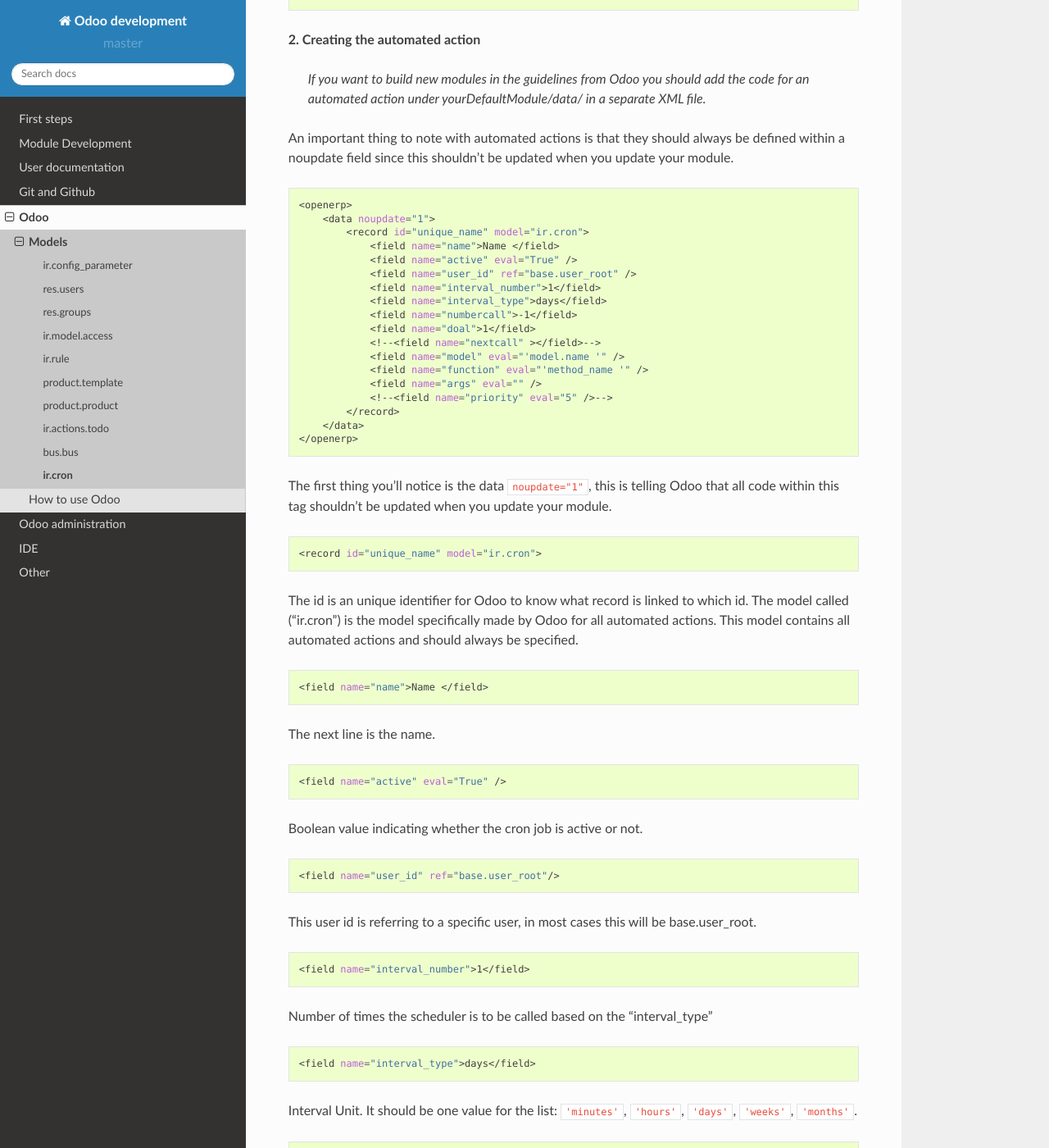
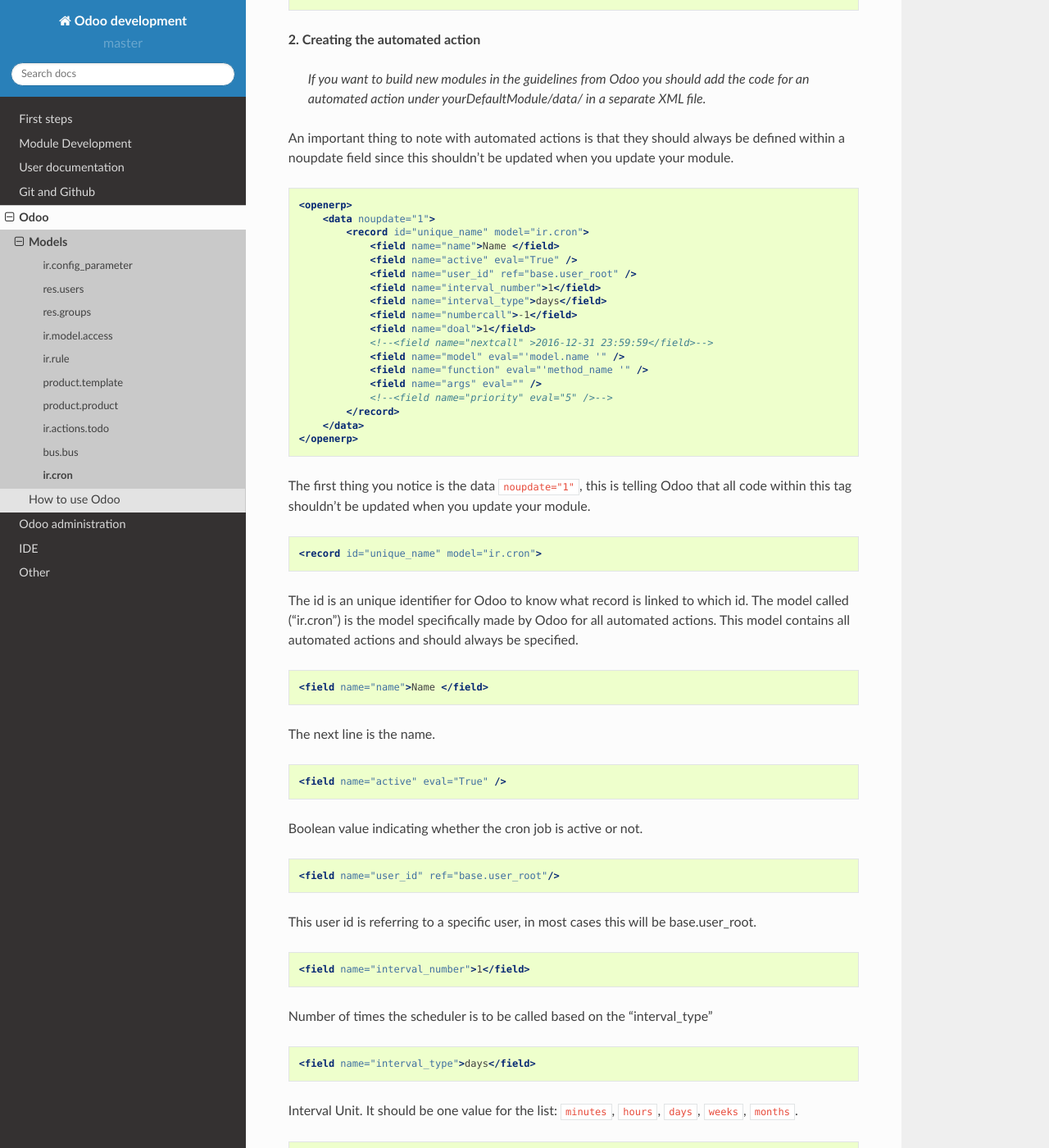
Before and after one commit to itpp-labs/odoo-development, a Sphinx documentation site: the page built from docs/odoo/models/ir.cron.rst, in a window 1280 px wide and 1400 px high, scrolled down 474 px. Shown: the whole window at 82% size. Built offline with Sphinx 7.4.7 and the Read the Docs theme 2.0.0, drawn with Linux system fonts in a browser that asks for light colours; pages that are not in the unit, such as notebooks, are missing from menus; some of the changed text lies outside the part shown.

Commit message:
[EDIT] Used the correct format

```diff
--- a/docs/odoo/models/ir.cron.rst
+++ b/docs/odoo/models/ir.cron.rst
@@ -26,7 +26,7 @@
 
 An important thing to note with automated actions is that they should always be defined within a noupdate field since this shouldn’t be updated when you update your module.
 
-.. code-block:: shell
+.. code-block:: xml
 
     <openerp>
         <data noupdate="1">
@@ -38,7 +38,7 @@
             	<field name="interval_type">days</field>
             	<field name="numbercall">-1</field>
             	<field name="doal">1</field>
-            	<!--<field name="nextcall" ></field>-->
+            	<!--<field name="nextcall" >2016-12-31 23:59:59</field>-->
             	<field name="model" eval="'model.name '" />
             	<field name="function" eval="'method_name '" />
             	<field name="args" eval="" />
@@ -47,81 +47,81 @@
         </data>
     </openerp>
 
-The first thing you’ll notice is the data ``noupdate="1"``, this is telling Odoo that all code within this tag shouldn’t be updated when you update your module.
+The first thing you notice is the data ``noupdate="1"``, this is telling Odoo that all code within this tag shouldn’t be updated when you update your module.
 
-.. code-block:: shell
+.. code-block:: xml
 
     <record id="unique_name" model="ir.cron">
 
 The id is an unique identifier for Odoo to know what record is linked to which id. The model called ("ir.cron") is the model specifically made by Odoo for all automated actions. This model contains all automated actions and should always be specified.
 
-.. code-block:: shell
+.. code-block:: xml
 
     <field name="name">Name </field>
 
 The next line is the name.
 
-.. code-block:: shell
+.. code-block:: xml
 
     <field name="active" eval="True" />
 
 Boolean value indicating whether the cron job is active or not.
 
-.. code-block:: shell
+.. code-block:: xml
 
     <field name="user_id" ref="base.user_root"/>
 
 This user id is referring to a specific user, in most cases this will be base.user_root.
 
-.. code-block:: shell
+.. code-block:: xml
 
     <field name="interval_number">1</field>
 
 Number of times the scheduler is to be called based on the "interval_type"
 
-.. code-block:: shell
+.. code-block:: xml
 
     <field name="interval_type">days</field>
 Interval Unit.
-It should be one value for the list: ``'minutes'``, ``'hours'``, ``'days'``, ``'weeks'``, ``'months'``.
+It should be one value for the list: ``minutes``, ``hours``, ``days``, ``weeks``, ``months``.
 
-.. code-block:: shell
+.. code-block:: xml
 
     <field name="numbercall">-1</field>
 
 An integer value specifying how many times the job is executed. A negative value means no limit.
 
-.. code-block:: shell
+.. code-block:: xml
 
     <field name="doal">1</field>
 
 A boolean value indicating whether missed occurrences should be executed when the server restarts.
 
-.. code-block:: shell
+.. code-block:: xml
 
-    <field name="nextcall" ></field>
+    <field name="nextcall" >2016-12-31 23:59:59</field> <!-- notice the date/time format -->
 
 Next planned execution date for this job.
 
-.. code-block:: shell
+.. code-block:: xml
 
     <field name="model" eval="'model.name '" />
 
 The field ``model`` specifies on which model the automated action should be called.
 
-.. code-block:: shell
+.. code-block:: xml
 
     <field name="function" eval="'method_name '" />
 
 Name of the method to be called when this job is processed.
 
-.. code-block:: shell
+.. code-block:: xml
 
     <field name="args" eval="" />
 
 The arguments to be passed to the method.
 
-.. code-block:: shell
+.. code-block:: xml
 
     <field name="priority" eval="5" />
 
@@ -131,22 +131,22 @@
 **Defaults.**
 
 
-+------------------+-----------------------------------------------------------+
-| Name             | Definition                                                |
-+==================+===========================================================+
-| nextcall	   | lambda *a: time.strftime(DEFAULT_SERVER_DATETIME_FORMAT   |
-+------------------+-----------------------------------------------------------+
-| priority         | 5                                                         |
-+------------------+-----------------------------------------------------------+
-| user_id          | lambda obj,cr,uid,context: uid                            |
-+------------------+-----------------------------------------------------------+
-| interval_number  | 1                                                         |
-+------------------+-----------------------------------------------------------+
-| interval_type    | months                                                    |
-+------------------+-----------------------------------------------------------+
-| numbercall       | 1                                                         |
-+------------------+-----------------------------------------------------------+
-| active           | 1                                                         |
-+------------------+-----------------------------------------------------------+
-| doall            | 1                                                         |
-+------------------+-----------------------------------------------------------+
++------------------+---------------------------------------------------------------+
+| Name             | Definition                                                    |
++==================+===============================================================+
+| nextcall	   | ``lambda *a: time.strftime(DEFAULT_SERVER_DATETIME_FORMAT``   |
++------------------+---------------------------------------------------------------+
+| priority         | 5                                                             |
++------------------+---------------------------------------------------------------+
+| user_id          | ``lambda obj,cr,uid,context: uid``                            |
++------------------+---------------------------------------------------------------+
+| interval_number  | 1                                                             |
++------------------+---------------------------------------------------------------+
+| interval_type    | months                                                        |
++------------------+---------------------------------------------------------------+
+| numbercall       | 1                                                             |
++------------------+---------------------------------------------------------------+
+| active           | 1                                                             |
++------------------+---------------------------------------------------------------+
+| doall            | 1                                                             |
++------------------+---------------------------------------------------------------+
```
